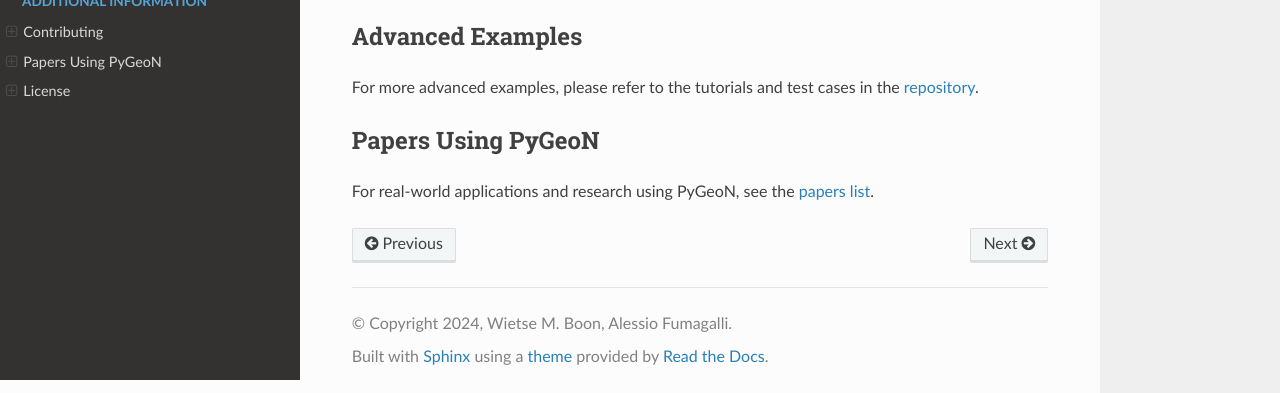
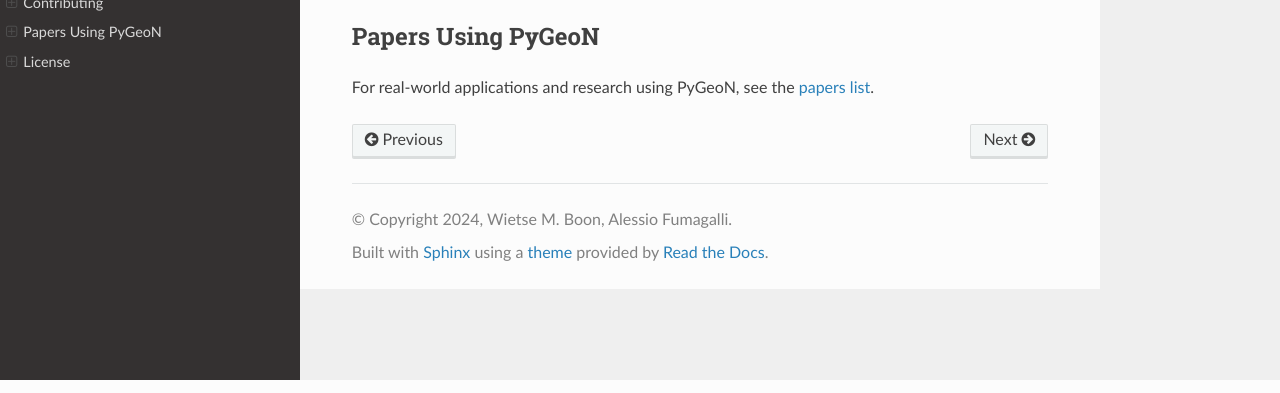
Before and after one commit to compgeo-mox/pygeon, a Sphinx documentation site: the page built from docs/examples.rst, in a window 1280 px wide, cut to the strip 520-913 px from the top of the page. Built offline with Sphinx 7.4.7 and the Read the Docs theme 3.1.0, drawn with Linux system fonts in a browser that asks for light colours; pages that are not in the unit, such as notebooks, are missing from menus.

Commit message:
remove useless information

```diff
--- a/docs/examples.rst
+++ b/docs/examples.rst
@@ -16,11 +16,6 @@ Here's a simple example of using PyGeoN:
 .. literalinclude:: ./docs/example_darcy.py
    :language: python
 
-Advanced Examples
------------------
-
-For more advanced examples, please refer to the tutorials and test cases in the `repository <https://github.com/compgeo-mox/pygeon/tree/readthedocs/tutorials>`_.
-
 Papers Using PyGeoN
 -------------------
 
```
